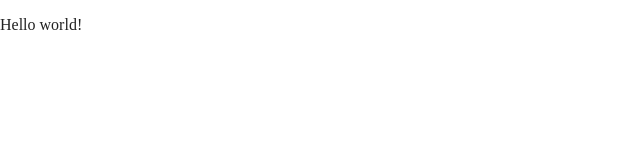
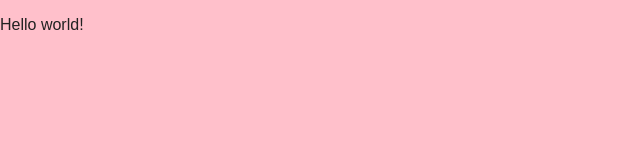
Before and after one commit to rideoutkatie/capstone, a website built with Parcel: page index.html in a window 1280 px wide. Shown: the whole page, without its empty margins (0-640 px from the left). Built offline with nearby package versions, Linux system fonts and the light colour scheme.

Commit message:
edit test

```diff
--- a/css/main.css
+++ b/css/main.css
@@ -86,7 +86,10 @@ textarea {
 /* ==========================================================================
    Author's custom styles
    ========================================================================== */
-
+body {
+  font-family: sans-serif;
+  background-color: pink;
+}
 /* ==========================================================================
    Helper classes
    ========================================================================== */
```
Also changed, not shown: 1 other file.
